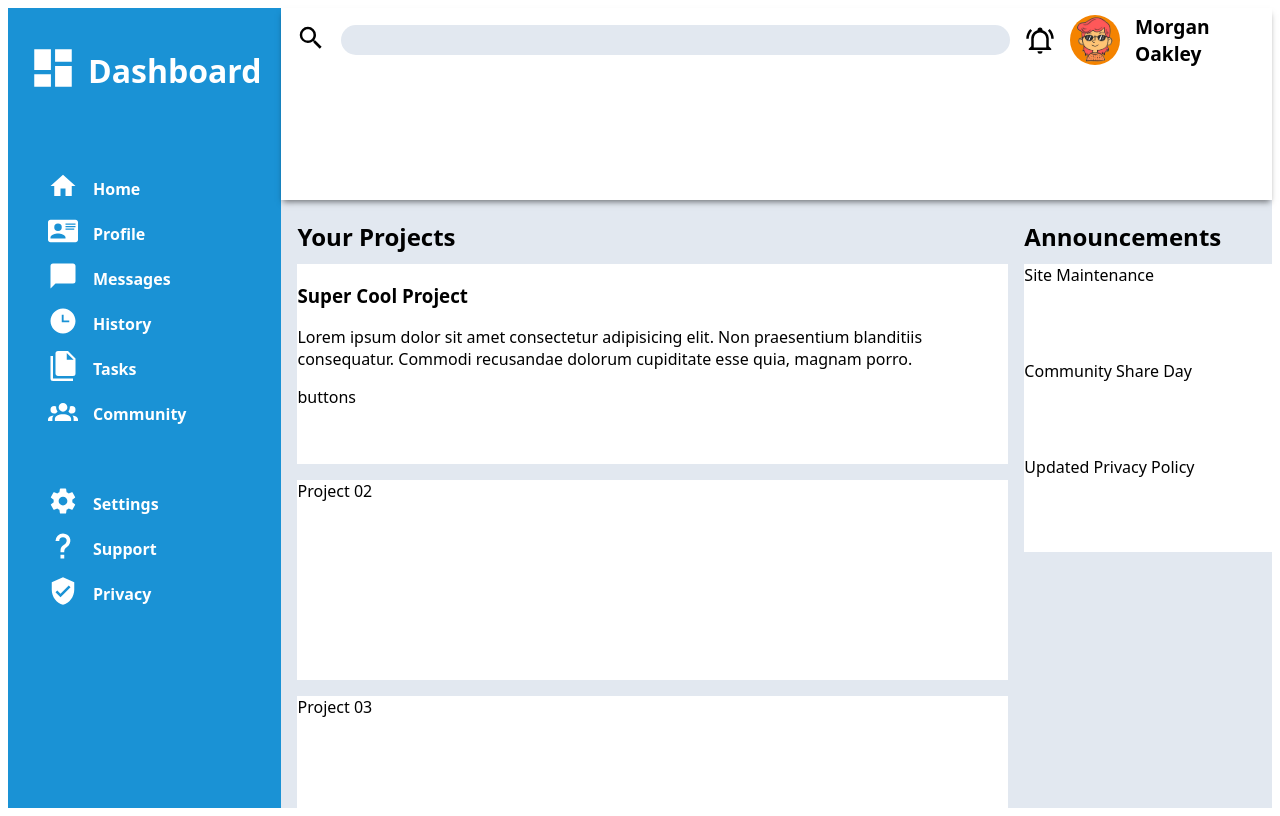
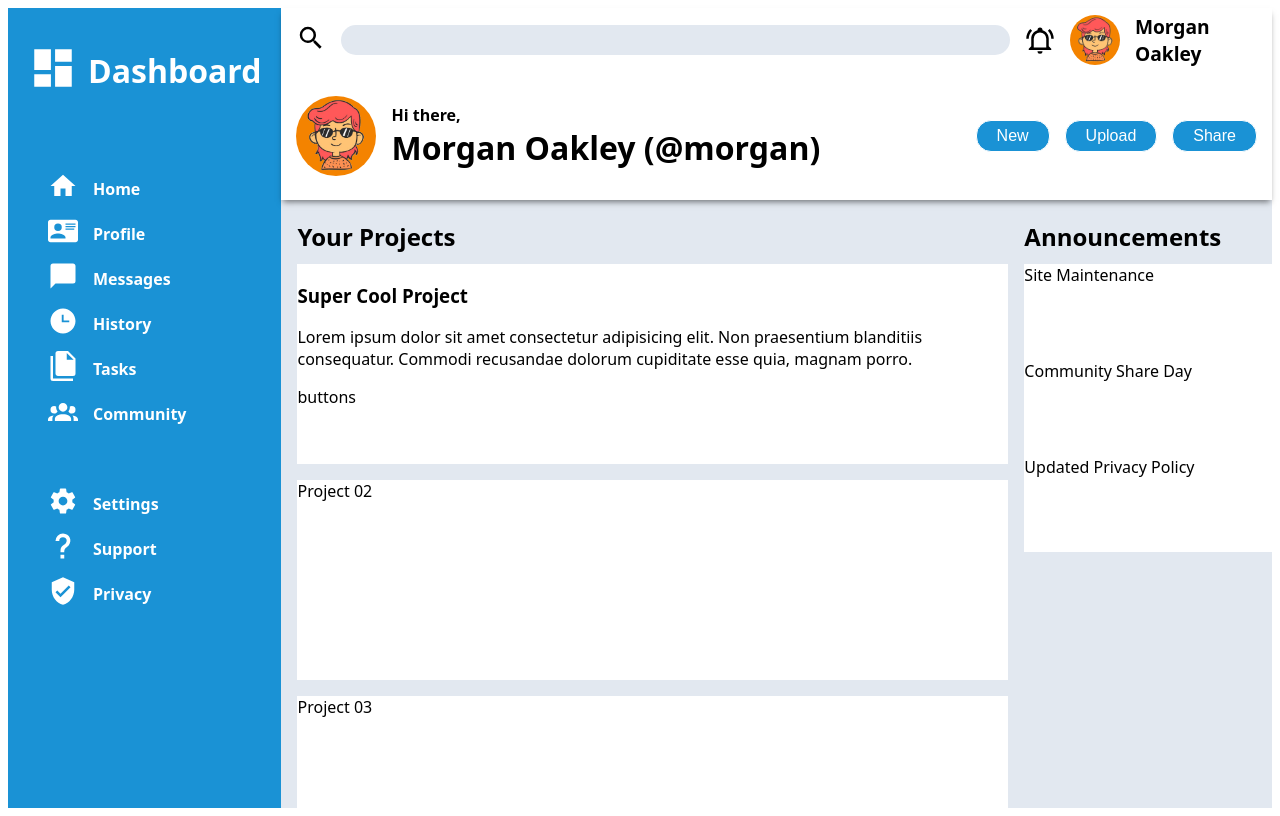
Before and after one commit to mentipento/admin-dashboard, a plain HTML site: page index.html in a window 1280 px wide. Drawn offline with Linux system fonts and the light colour scheme.

Commit message:
finish header area

```diff
--- a/index.html
+++ b/index.html
@@ -45,9 +45,17 @@
                     <img src="media/bell-ring-outline.svg" alt="notifications" width="30px">
                     <img class="profile-picture" src="media/avatar_1.png" alt="profile-picture" width="50px">
                     <div class="profile-name">Morgan Oakley</div>
-
                 </div>
-                <div class="header-down"></div>
+                <div class="header-down">
+                    <img class="profile-picture" src="media/avatar_1.png" alt="profile-picture" width="80px" height="80px">
+                    <div class="greeting">
+                        <p class="salutation">Hi there,</p>
+                        <p class="nickname">Morgan Oakley (@morgan)</p>
+                    </div>
+                    <button class="button">New</button>
+                    <button class="button">Upload</button>
+                    <button class="button">Share</button>
+                </div>
             </div>
             <div class="content">
                 <div class="projects">
--- a/style.css
+++ b/style.css
@@ -48,6 +48,47 @@ body {
 .profile-name {
     font-weight: bold;
     font-size: 1.2rem;
+}
+
+.header-down {
+    display: flex;
+    align-items: center;
+    gap: 15px;
+    padding: 5px;
+    padding: 5px 15px
+}
+
+.greeting {
+    margin-right: auto;
+}
+
+.greeting p {
+    margin: 0;
+    padding: 0;
+}
+
+.greeting .salutation {
+    font-weight: bold;
+}
+
+.greeting .nickname {
+    font-weight: bold;
+    font-size: 2rem;
+}
+
+.header button {
+    font-size: inherit;
+    background-color: #1A92D5;
+    color: white;
+    padding: 6px 20px;
+    border-radius: 15px;
+    border: 1px solid white;
+}
+
+.header button:hover {
+background-color: white;
+color: #1A92D5;
+border: 1px solid #1A92D5;
 }
 
 .sidebar {
```
